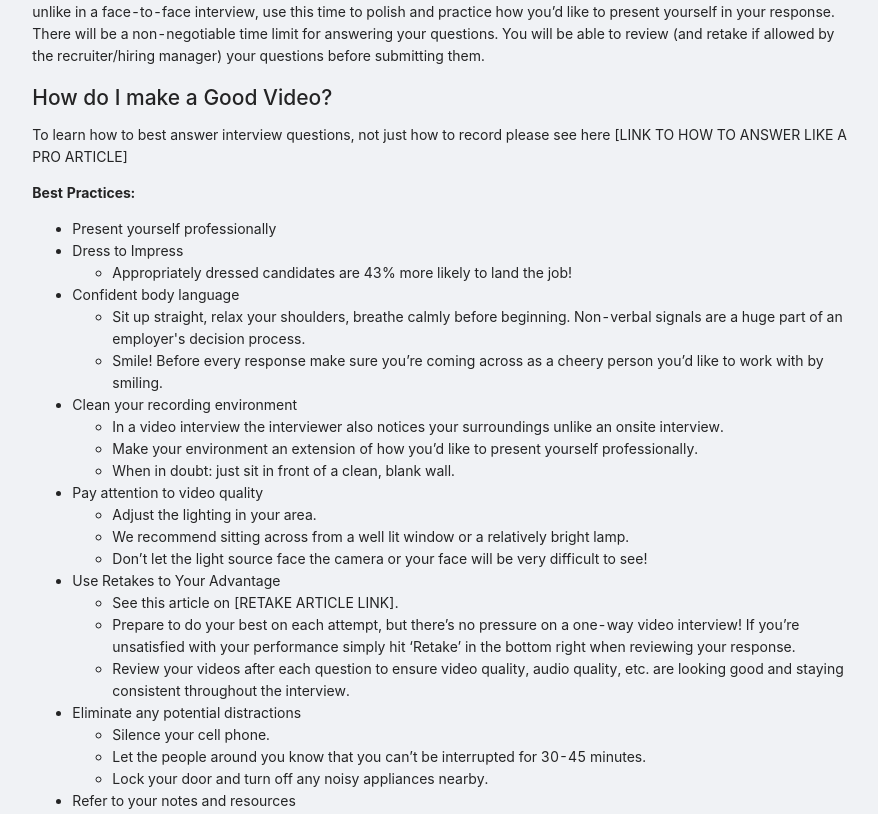
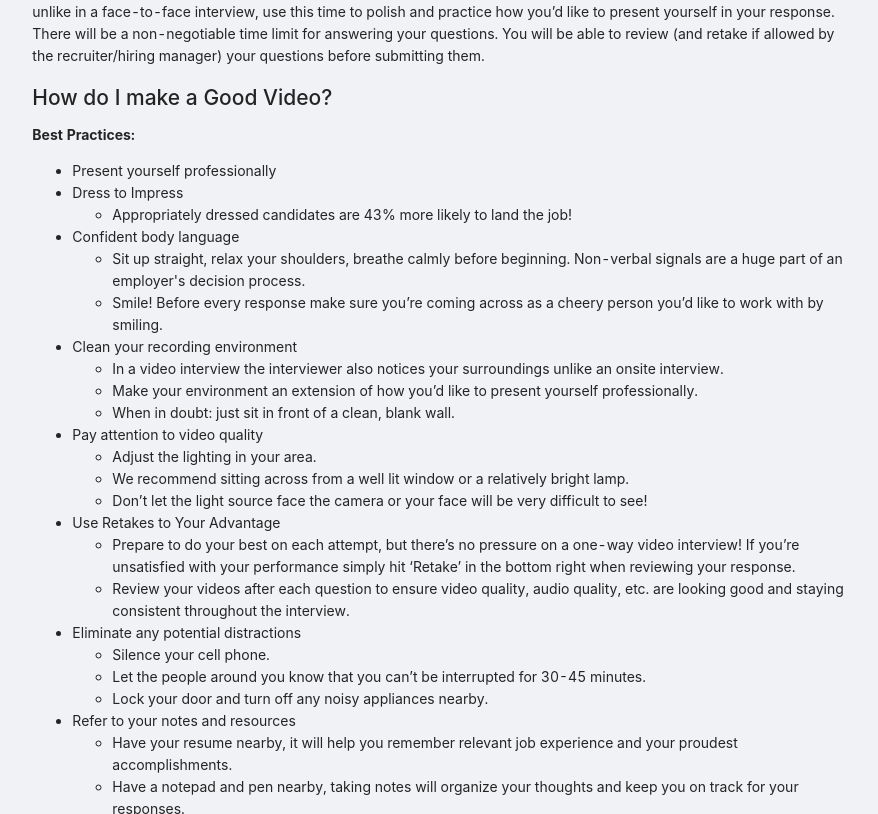
Before and after one commit to Namaskar-1F64F/deephire-faq, a React (Create React App) app: page /frequentlyAskedQuestions in a window 1280 px wide. Shown: the part 1845-2659 px from the top of the page, without its empty margins (197-1075 px from the left). Built offline with nearby package versions, Linux system fonts and the light colour scheme.

Commit message:
remove more broken links

```diff
--- a/src/data.js
+++ b/src/data.js
@@ -223,7 +223,7 @@ If you ever need help, just hit the chat button on the bottom right of your scre
     Manage your response time accordingly.
     To help manage your time effectively refer to the question-clock in the upper right corner while recording an interview:
 
-    **Time Management Quick Tip:** Use the STAR Method [Link to STAR Method FAQ Article] to guide your responses. Here are some general guidelines for how long to spend on each component of a professional response:
+    **Time Management Quick Tip:** Use the [STAR Method](https://www.indeed.com/career-advice/interviewing/how-to-use-the-star-interview-response-technique) to guide your responses. Here are some general guidelines for how long to spend on each component of a professional response:
 
     * **Situation:** Spend 10% of your time explaining the background information
     * **Task:** Spend 20% of your time describing your task or goal in this example; what responsibilities were you specifically asked to fulfill?
--- a/src/routes/frequentlyAskedQuestions.jsx
+++ b/src/routes/frequentlyAskedQuestions.jsx
@@ -3,7 +3,7 @@ import ReactMarkdown from 'react-markdown';
 // import { SiderDemo } from '../sider';
 
 const markdown =
-`## What are common mistakes candidates make?
+    `## What are common mistakes candidates make?
 
 1. Candidates don't realize they can retake the interview.
 2. Candidates don't realize there is a time limit for the questions.
@@ -40,7 +40,7 @@ Recruiters and hiring managers will usually set a time limit for each interview
 Manage your response time accordingly.
 To help manage your time effectively refer to the question-clock in the upper right corner while recording an interview:
 
-**Time Management Quick Tip:** Use the STAR Method [Link to STAR Method FAQ Article] to guide your responses. Here are some general guidelines for how long to spend on each component of a professional response:
+**Time Management Quick Tip:** Use the [STAR Method](https://www.indeed.com/career-advice/interviewing/how-to-use-the-star-interview-response-technique) to guide your responses. Here are some general guidelines for how long to spend on each component of a professional response:
 
 * **Situation:** Spend 10% of your time explaining the background information
 * **Task:** Spend 20% of your time describing your task or goal in this example; what responsibilities were you specifically asked to fulfill?
@@ -75,8 +75,6 @@ You will be able to review (and retake if allowed by the recruiter/hiring manage
 
 ## How do I make a Good Video?
 
-To learn how to best answer interview questions, not just how to record please see here [LINK TO HOW TO ANSWER LIKE A PRO ARTICLE]
-
 **Best Practices:**
 * Present yourself professionally
 * Dress to Impress
@@ -93,7 +91,6 @@ To learn how to best answer interview questions, not just how to record please s
     * We recommend sitting across from a well lit window or a relatively bright lamp.
     * Don’t let the light source face the camera or your face will be very difficult to see!
 * Use Retakes to Your Advantage
-    * See this article on [RETAKE ARTICLE LINK].
     * Prepare to do your best on each attempt, but there’s no pressure on a one-way video interview! If you’re unsatisfied with your performance simply hit ‘Retake’ in the bottom right when reviewing your response.
     * Review your videos after each question to ensure video quality, audio quality, etc. are looking good and staying consistent throughout the interview.
 * Eliminate any potential distractions
@@ -130,7 +127,7 @@ export default function FrequentlyAskedQuestions() {
                 <Col xs={0} sm={4}>
                 </Col>
                 <Col xs={24} sm={16}>
-                    <Title style={{justifyContent: 'center'}}>Frequently Asked Questions</Title>
+                    <Title style={{ justifyContent: 'center' }}>Frequently Asked Questions</Title>
                 </Col>
                 <Col xs={0} sm={4}></Col>
             </Row>
@@ -140,7 +137,7 @@ export default function FrequentlyAskedQuestions() {
                 </Col>
                 <Col xs={24} sm={16}>
                     <ReactMarkdown
-                    children={markdown}>
+                        children={markdown}>
                     </ReactMarkdown>
                 </Col>
             </Row>
```
